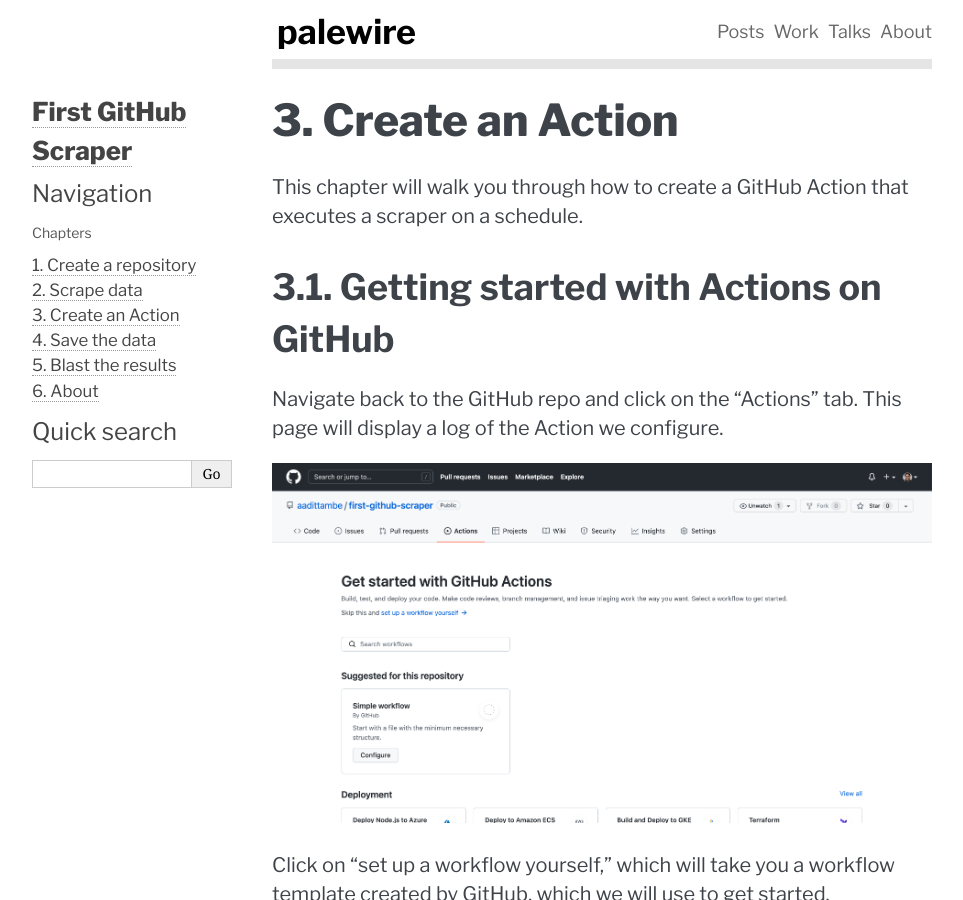
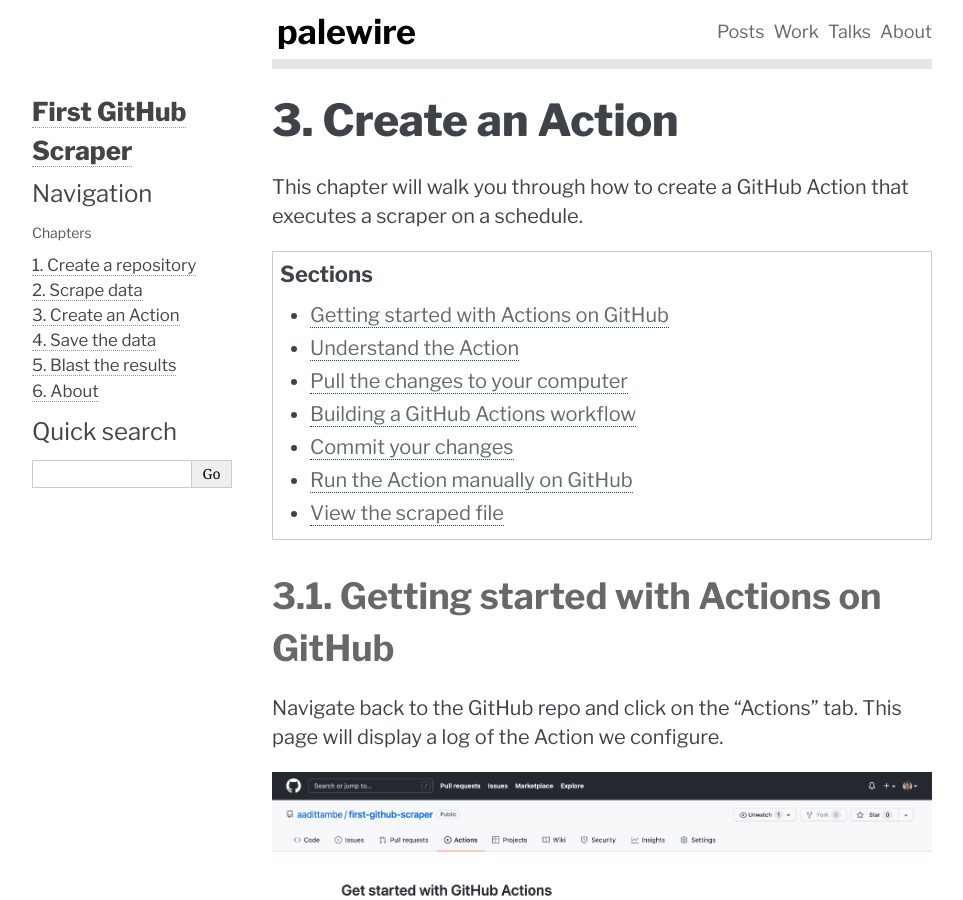
Before and after one commit to palewire/first-github-scraper, a Sphinx documentation site: the page built from docs/schedule.md, in a window 1280 px wide and 900 px high. Shown: the whole window, without its empty margins (148-1111 px from the left). Built offline with Sphinx 7.4.7, drawn with Linux system fonts in a browser that asks for light colours; some of the changed lines change nothing that is shown.

Commit message:
Contents on chapter 3

````diff
--- a/docs/schedule.md
+++ b/docs/schedule.md
@@ -4,6 +4,11 @@
 # Create an Action
 
 This chapter will walk you through how to create a GitHub Action that executes a scraper on a schedule.
+
+```{contents} Sections
+  :depth: 1
+  :local:
+```
 
 ## Getting started with Actions on GitHub
 
````
